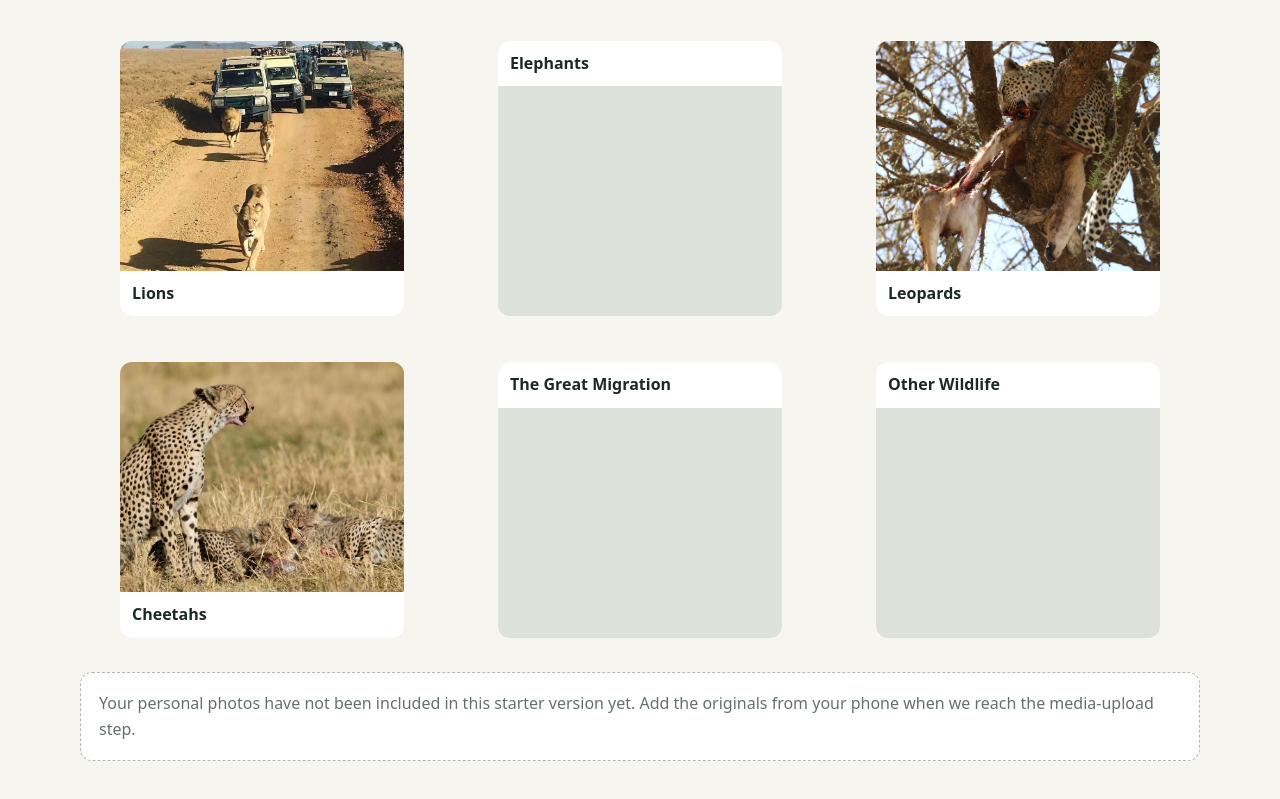
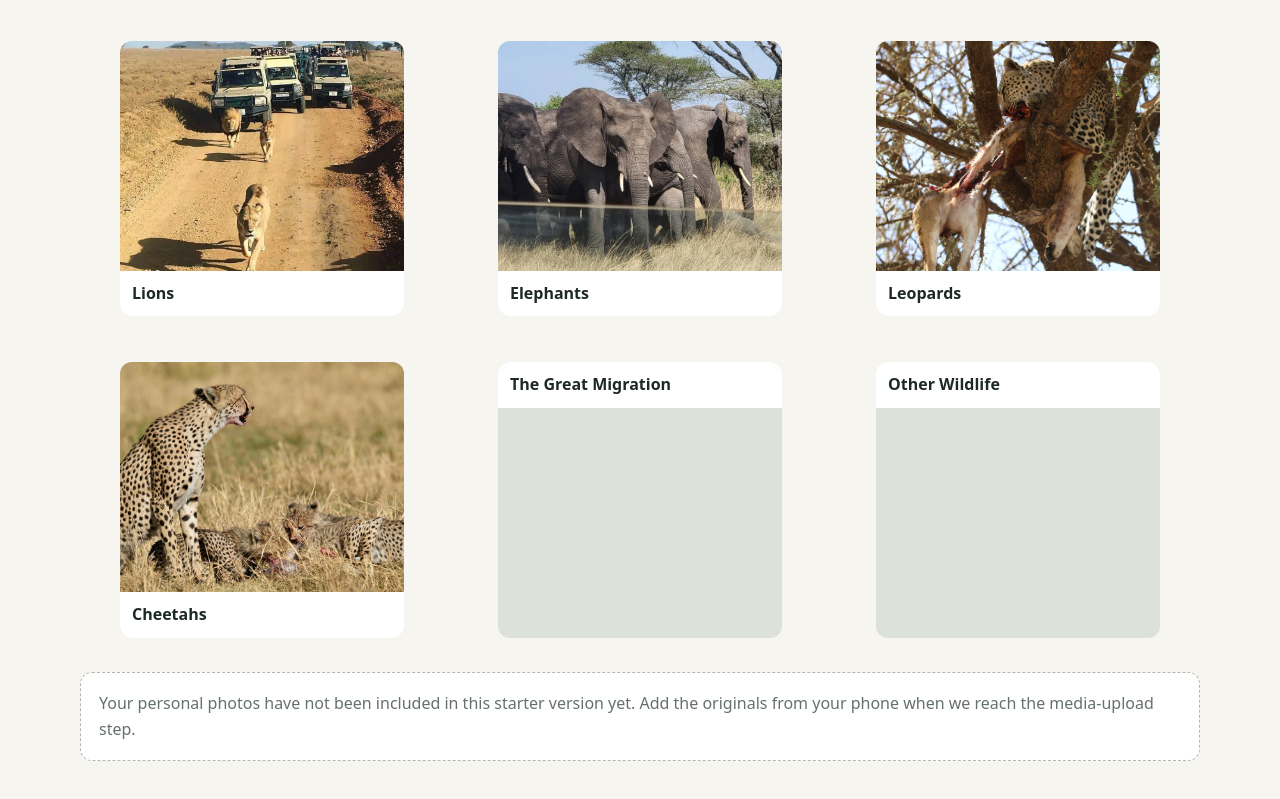
Before and after one commit to uriogeofrey330-star/Safariwithgeofrey, a plain HTML site: page index.html in a window 1280 px wide. Shown: the part 2267-3066 px from the top of the page. Drawn offline with Linux system fonts and the light colour scheme; files whose address does not match are found by name.

Commit message:
Update index.html

```diff
--- a/index.html
+++ b/index.html
@@ -46,7 +46,7 @@ section{padding:70px 0}.section-head{max-width:720px;margin-bottom:28px}.section
 <section id="gallery"><div class="wrap"><div class="section-head"><div class="kicker">Real moments in the wild</div><h2>Wildlife Photo Gallery</h2><p>Authentic wildlife encounters from Tanzania. Add your own photographs by placing image files in the <code>assets</code> folder and updating the image paths below.</p></div>
 <div class="gallery-grid">
 <figure class="gallery-tile"><img src="lion.jpg" alt="Lions in Tanzania" onerror="this.style.display='none'"><figcaption>Lions</figcaption></figure>
-<figure class="gallery-tile"><img src="image/elephant.jpg" alt="Elephants in Tanzania" onerror="this.style.display='none'"><figcaption>Elephants</figcaption></figure>
+<figure class="gallery-tile"><img src="elephant.jpg" alt="Elephants in Tanzania" onerror="this.style.display='none'"><figcaption>Elephants</figcaption></figure>
 <figure class="gallery-tile"><img src="image/leopard.jpg" alt="Leopard in Tanzania" onerror="this.style.display='none'"><figcaption>Leopards</figcaption></figure>
 <figure class="gallery-tile"><img src="image/cheetah.jpg" alt="Cheetah in Tanzania" onerror="this.style.display='none'"><figcaption>Cheetahs</figcaption></figure>
 <figure class="gallery-tile"><img src="image/migration.jpg" alt="Great Migration in Tanzania" onerror="this.style.display='none'"><figcaption>The Great Migration</figcaption></figure>
```
